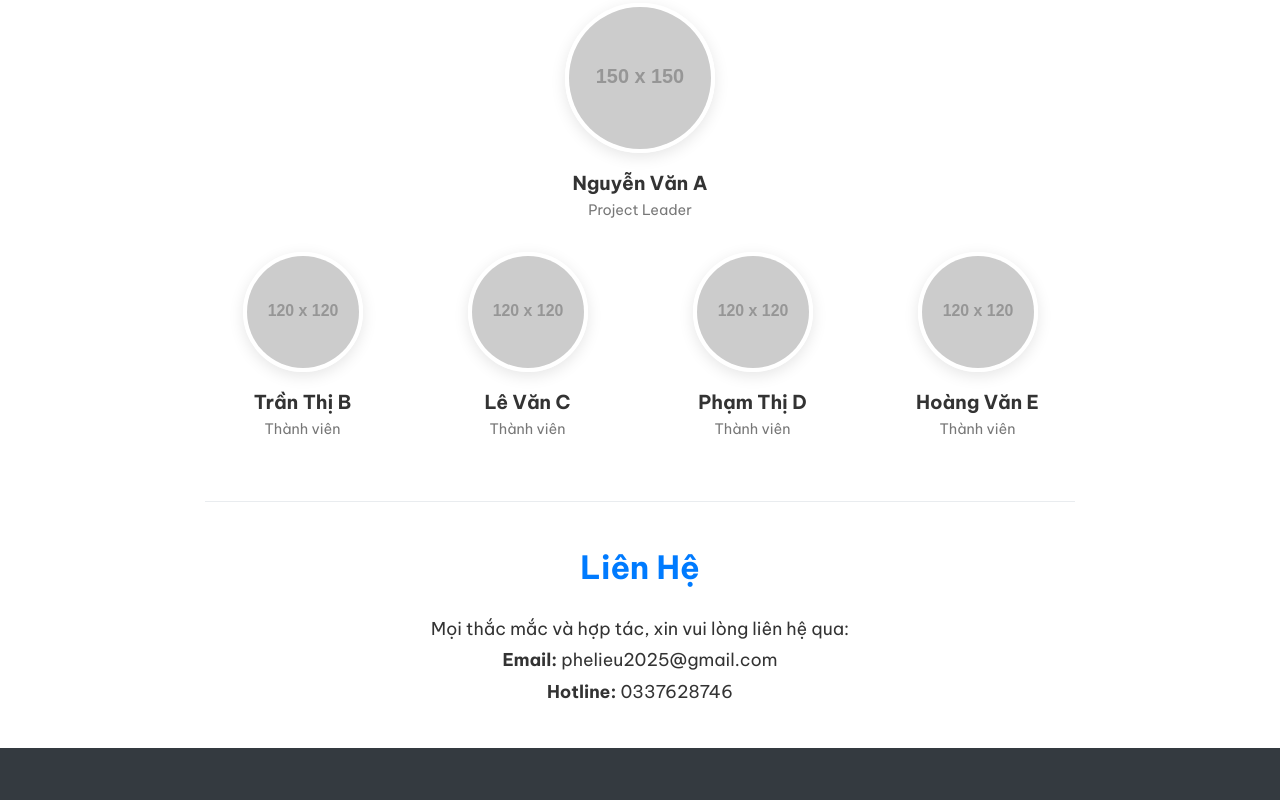
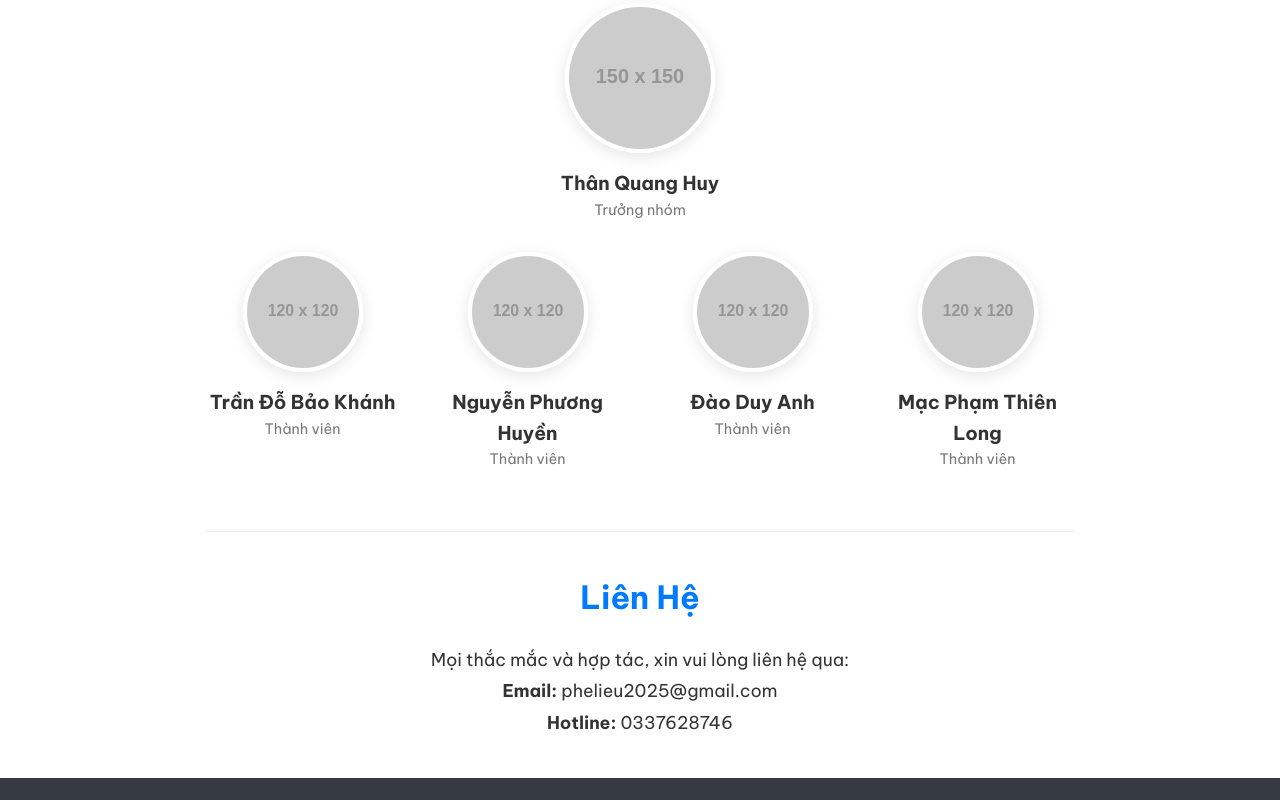
Before and after one commit to Logm12/EcoCycle, a website: page about.html in a window 1280 px wide. Shown: the part 1112-1912 px from the top of the page. Drawn offline with Linux system fonts and the light colour scheme; placeholder pictures from the web are drawn by us.

Commit message:
Update about.html

```diff
--- a/about.html
+++ b/about.html
@@ -42,8 +42,8 @@
                             <div class="member-avatar avatar-leader">
                                 <img src="https://via.placeholder.com/150" alt="Ảnh Leader">
                             </div>
-                            <p class="member-name">Nguyễn Văn A</p>
-                            <p class="member-role">Project Leader</p>
+                            <p class="member-name">Thân Quang Huy</p>
+                            <p class="member-role">Trưởng nhóm</p>
                         </div>
                     </div>
                     <!-- Members -->
@@ -52,28 +52,28 @@
                             <div class="member-avatar avatar-member">
                                 <img src="https://via.placeholder.com/120" alt="Ảnh Thành viên 1">
                             </div>
-                            <p class="member-name">Trần Thị B</p>
+                            <p class="member-name">Trần Đỗ Bảo Khánh</p>
                             <p class="member-role">Thành viên</p>
                         </div>
                         <div class="team-member-card">
                             <div class="member-avatar avatar-member">
                                 <img src="https://via.placeholder.com/120" alt="Ảnh Thành viên 2">
                             </div>
-                            <p class="member-name">Lê Văn C</p>
+                            <p class="member-name">Nguyễn Phương Huyền</p>
                             <p class="member-role">Thành viên</p>
                         </div>
                         <div class="team-member-card">
                             <div class="member-avatar avatar-member">
                                 <img src="https://via.placeholder.com/120" alt="Ảnh Thành viên 3">
                             </div>
-                            <p class="member-name">Phạm Thị D</p>
+                            <p class="member-name">Đào Duy Anh</p>
                             <p class="member-role">Thành viên</p>
                         </div>
                         <div class="team-member-card">
                             <div class="member-avatar avatar-member">
                                 <img src="https://via.placeholder.com/120" alt="Ảnh Thành viên 4">
                             </div>
-                            <p class="member-name">Hoàng Văn E</p>
+                            <p class="member-name">Mạc Phạm Thiên Long</p>
                             <p class="member-role">Thành viên</p>
                         </div>
                     </div>
```
